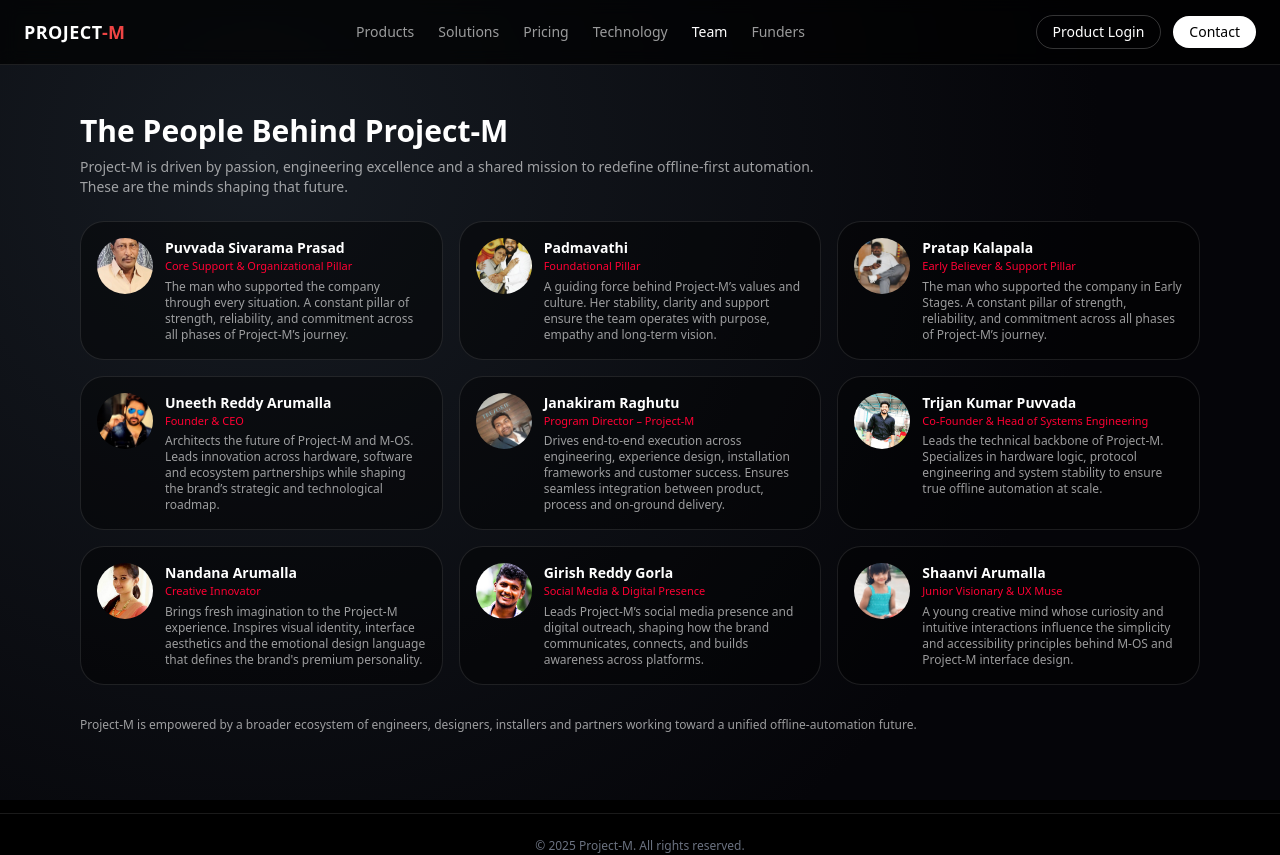
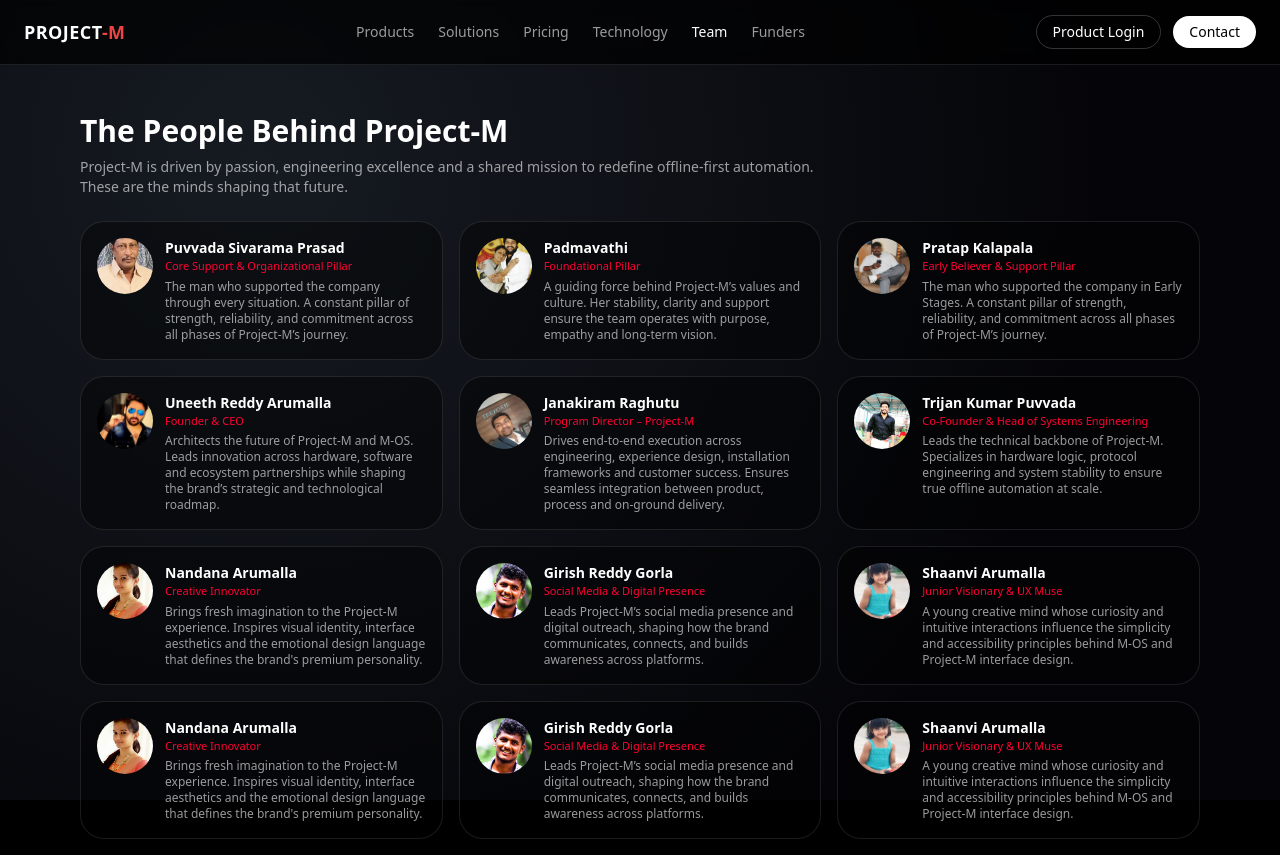
Before and after one commit to raghutujanakiram-jpg/project-m-mos-demo, a React (Vite) app: page /team in a window 1280 px wide. Shown: the top 855 px of the page. Built offline with nearby package versions, Linux system fonts and the light colour scheme.

Commit message:
Update Team.jsx

```diff
--- a/src/marketing/Team.jsx
+++ b/src/marketing/Team.jsx
@@ -45,7 +45,24 @@ const Team = () => {
       avatar: "/images/team/Nandana.jpg",
     },
 
-    /* ===== Newly Added Team Members ===== */
+    {
+      name: "Girish Reddy Gorla",
+      role: "Social Media & Digital Presence",
+      bio: "Leads Project-M’s social media presence and digital outreach, shaping how the brand communicates, connects, and builds awareness across platforms.",
+      avatar: "/images/team/Girish.jpg",
+    },
+    {
+      name: "Shaanvi Arumalla",
+      role: "Junior Visionary & UX Muse",
+      bio: "A young creative mind whose curiosity and intuitive interactions influence the simplicity and accessibility principles behind M-OS and Project-M interface design.",
+      avatar: "/images/team/Shaanvi.jpg",
+    },
+    {
+      name: "Nandana Arumalla",
+      role: "Creative Innovator",
+      bio: "Brings fresh imagination to the Project-M experience. Inspires visual identity, interface aesthetics and the emotional design language that defines the brand's premium personality.",
+      avatar: "/images/team/Nandana.jpg",
+    },
 
     {
       name: "Girish Reddy Gorla",
```
